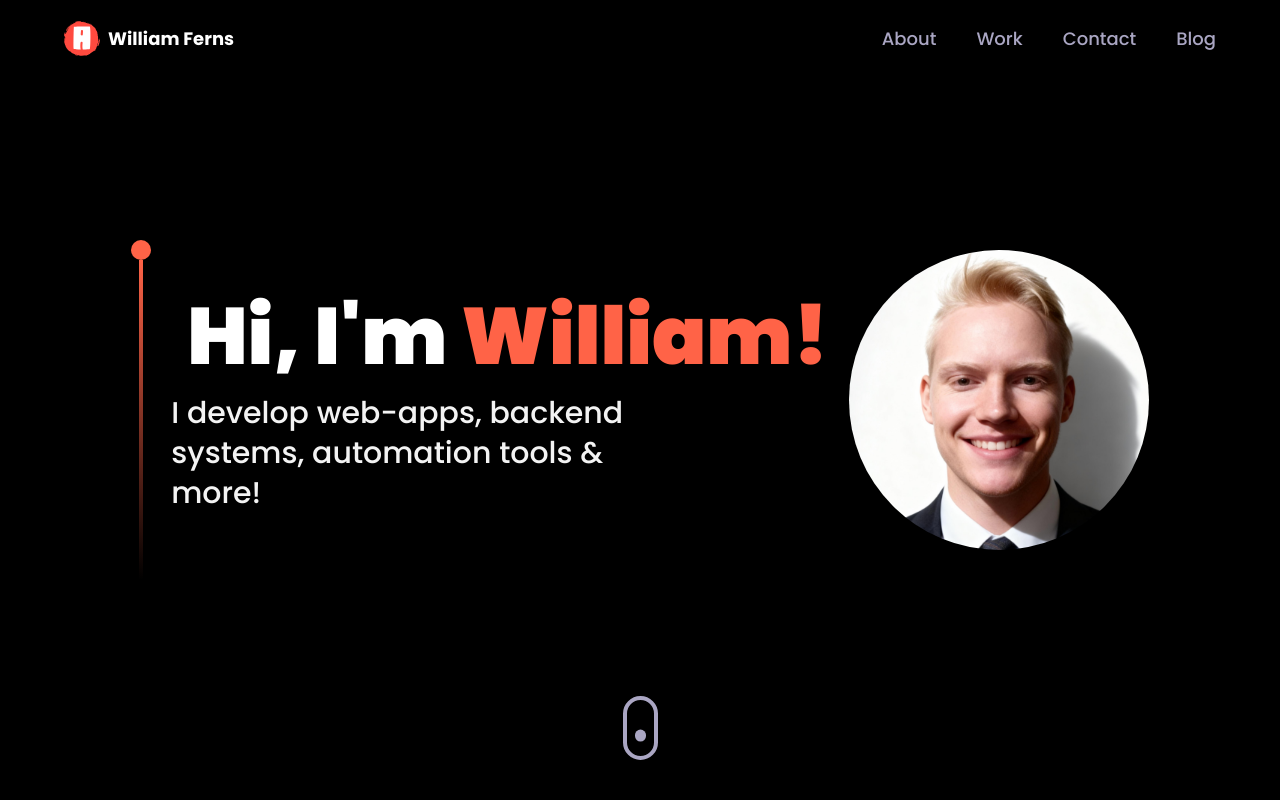
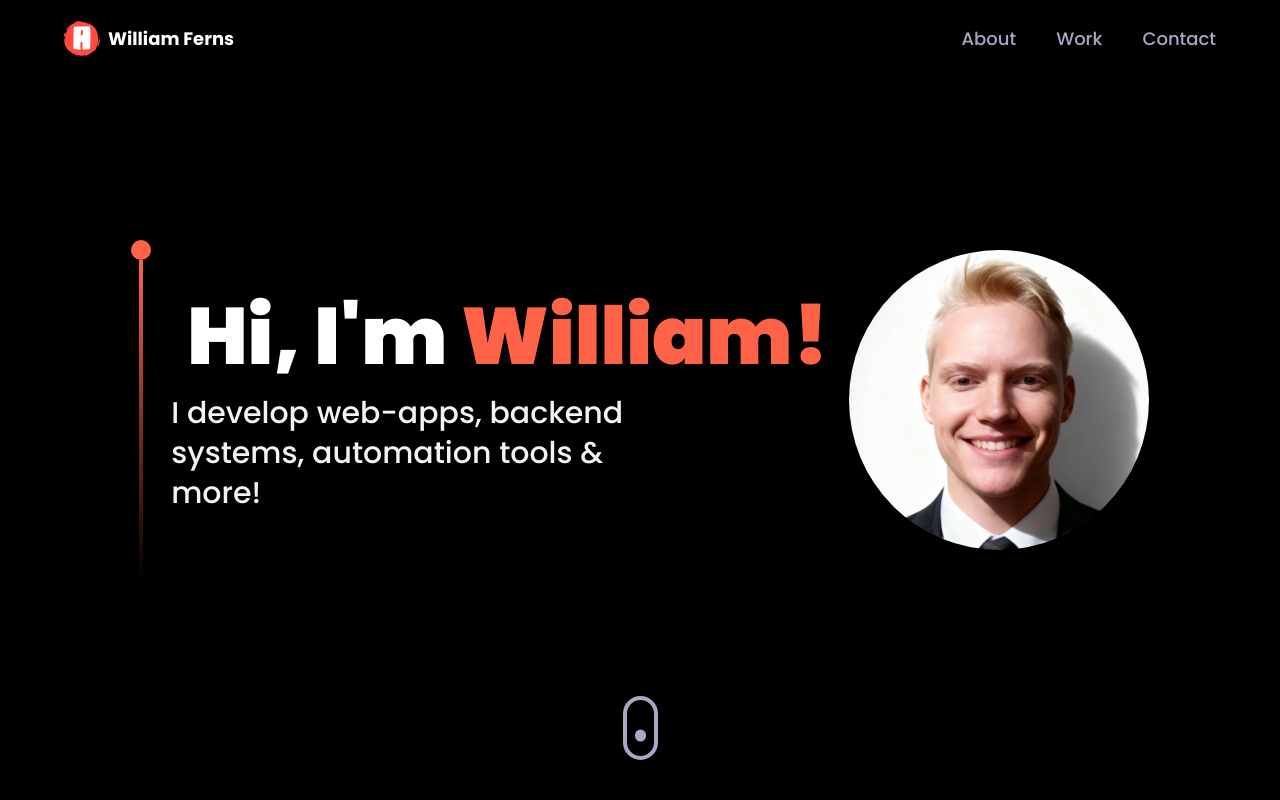
Before and after one commit to vimscientist69/personal-portfolio, a React (Vite) app: page / in a window 1280 px wide. Shown: the top 800 px of the page. Built offline with nearby package versions, Linux system fonts and the light colour scheme; a small style sheet from the web is missing.

Commit message:
fix: remove blog from navbar

```diff
--- a/src/constants/index.js
+++ b/src/constants/index.js
@@ -38,11 +38,11 @@ export const navLinks = [
     //     id: "hire",
     //     title: "Hire Me",
     // },
-    {
-        title: "Blog",
-        id: "blog",
-        link: "https://garden.williamferns.org",
-    }
+    // {
+    //     title: "Blog",
+    //     id: "blog",
+    //     link: "https://garden.williamferns.org",
+    // }
 ];
 
 const services = [
```
